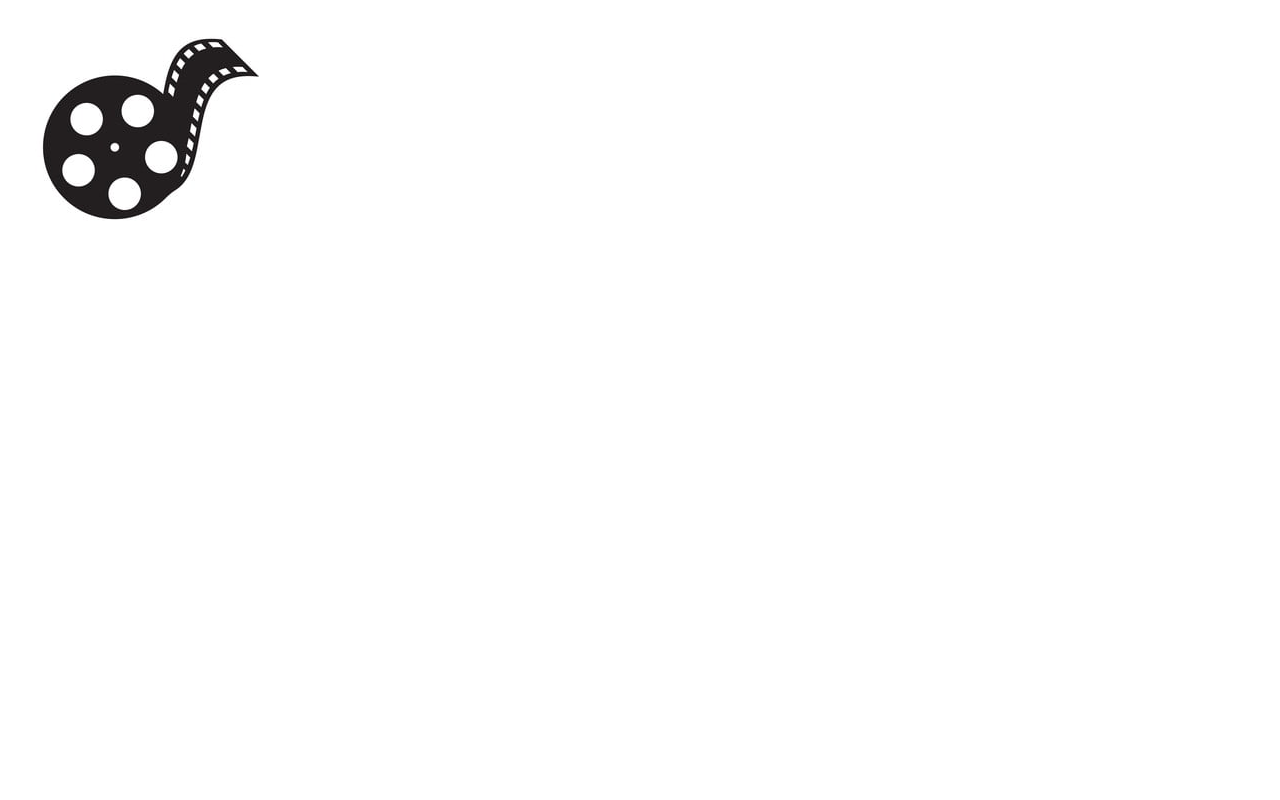
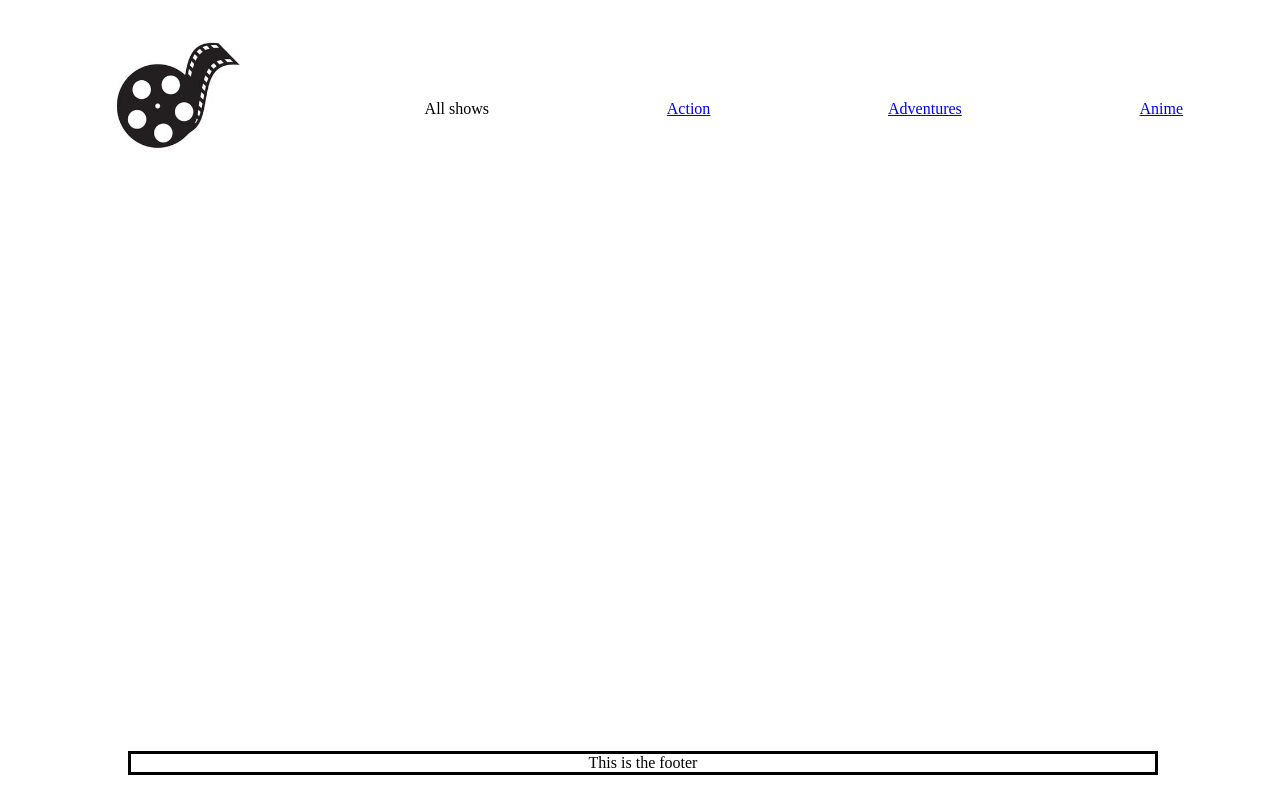
Before and after one commit to Goldinium/StreamHub, a website built with webpack: page src/index.html in a window 1280 px wide. Built offline with nearby package versions, Linux system fonts and the light colour scheme.

Commit message:
added footer and header

```diff
--- a/package.json
+++ b/package.json
@@ -18,7 +18,6 @@
     "babel-jest": "^29.6.4",
     "babel-loader": "^9.1.3",
     "copy-webpack-plugin": "^11.0.0",
-    "css-loader": "^6.8.1",
     "eslint": "^7.32.0",
     "eslint-config-airbnb-base": "14.x",
     "eslint-plugin-import": "2.x",
@@ -26,7 +25,6 @@
     "hint": "7.x",
     "html-webpack-plugin": "^5.5.3",
     "jest": "^29.6.4",
-    "style-loader": "^3.3.3",
     "stylelint": "~13.13.1",
     "stylelint-config-standard": "~21.0.0",
     "stylelint-csstree-validator": "~1.9.0",
@@ -35,5 +33,9 @@
     "webpack": "^5.88.2",
     "webpack-cli": "^5.1.4",
     "webpack-dev-server": "^4.15.1"
+  },
+  "dependencies": {
+    "css-loader": "^6.8.1",
+    "style-loader": "^3.3.3"
   }
 }
--- a/src/index.html
+++ b/src/index.html
@@ -3,12 +3,21 @@
 <head>
     <meta charset="UTF-8">
     <meta name="viewport" content="width=device-width, initial-scale=1.0">
-    <link rel="stylesheet" href="./style.css">
-
+    <link rel="stylesheet" type="text/css" href="./style.css" />
     <title>StreamHub - Your cinema home</title>
 </head>
 <body>
-    <img src="assets/logo.png">
+    <div class="header">
+        <img src="assets/logo.png" class="logo">
+        <span>All shows</span>
+        <span><a href="#">Action</a></span>
+        <span><a href="#">Adventures</a></span>
+        <span><a href="#">Anime</a></span>
+</div>
+
+<div class="footer">
+    This is the footer
+</div>
 </body>
 <script src="./index.js"></script>
 </html>
--- a/src/index.js
+++ b/src/index.js
@@ -0,0 +1,3 @@
+import './style.css';
+import movieApiGet from './modules/apiGet.js'
+import movieApiSend from './modules/apiSend.js'
--- a/src/modules/apiGet.js
+++ b/src/modules/apiGet.js
@@ -0,0 +1,5 @@
+const movieApiGet = () => {
+  fetch('https://api.tvmaze.com/shows/1').then(response => response.json()).then(json => console.log(json.genres[0]));
+  };
+
+  export default movieApiGet;
--- a/src/style.css
+++ b/src/style.css
@@ -0,0 +1,22 @@
+.header {
+    display: flex;
+    justify-content: space-around;
+    flex-direction: row;
+    margin-top: 100px;
+
+}
+
+.logo {
+    width: 150px;
+    height: 150px;
+    margin-top: -75px;
+}
+
+.footer {
+    border: 3px solid black;
+    width: 80%;
+    left: 10%;
+    text-align: center;
+    position: fixed;
+    bottom: 25px;
+}
```
Also changed, not shown: pnpm-lock.yaml.
